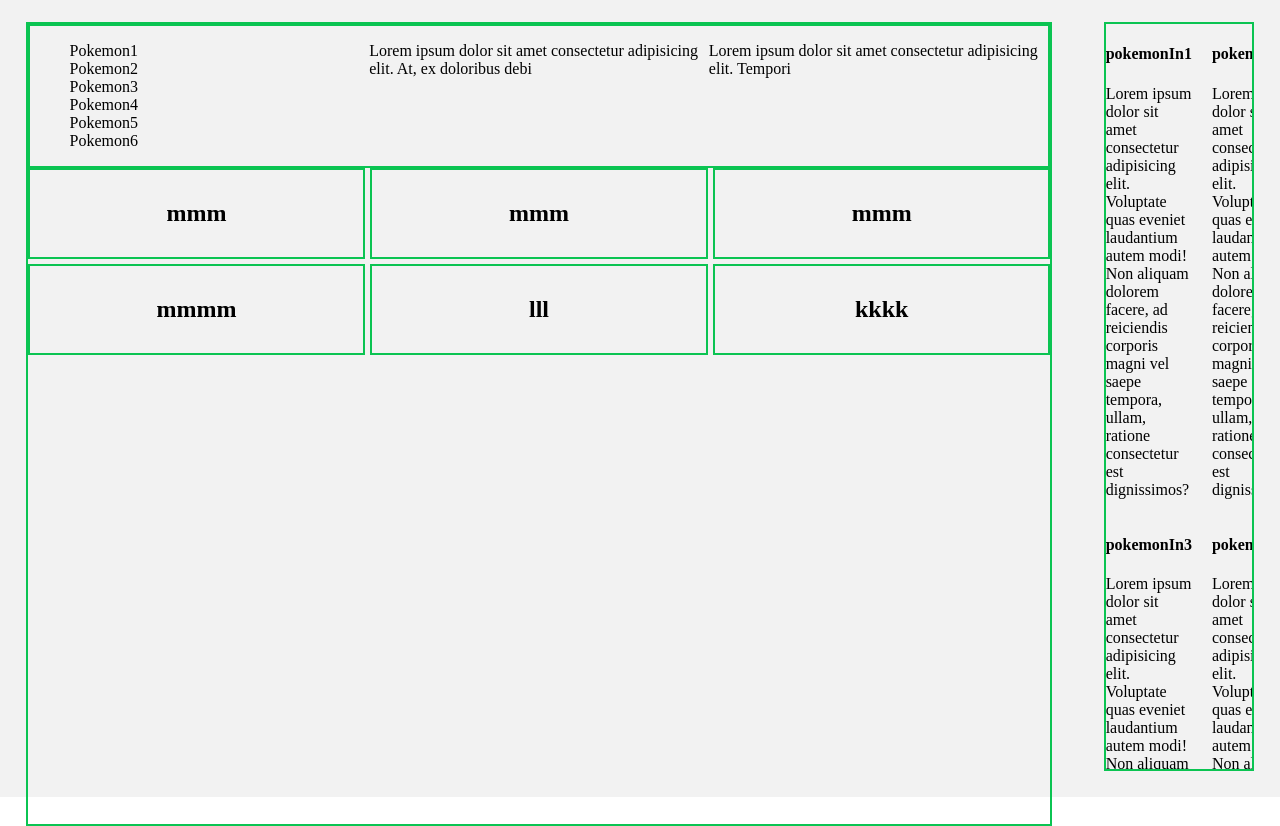
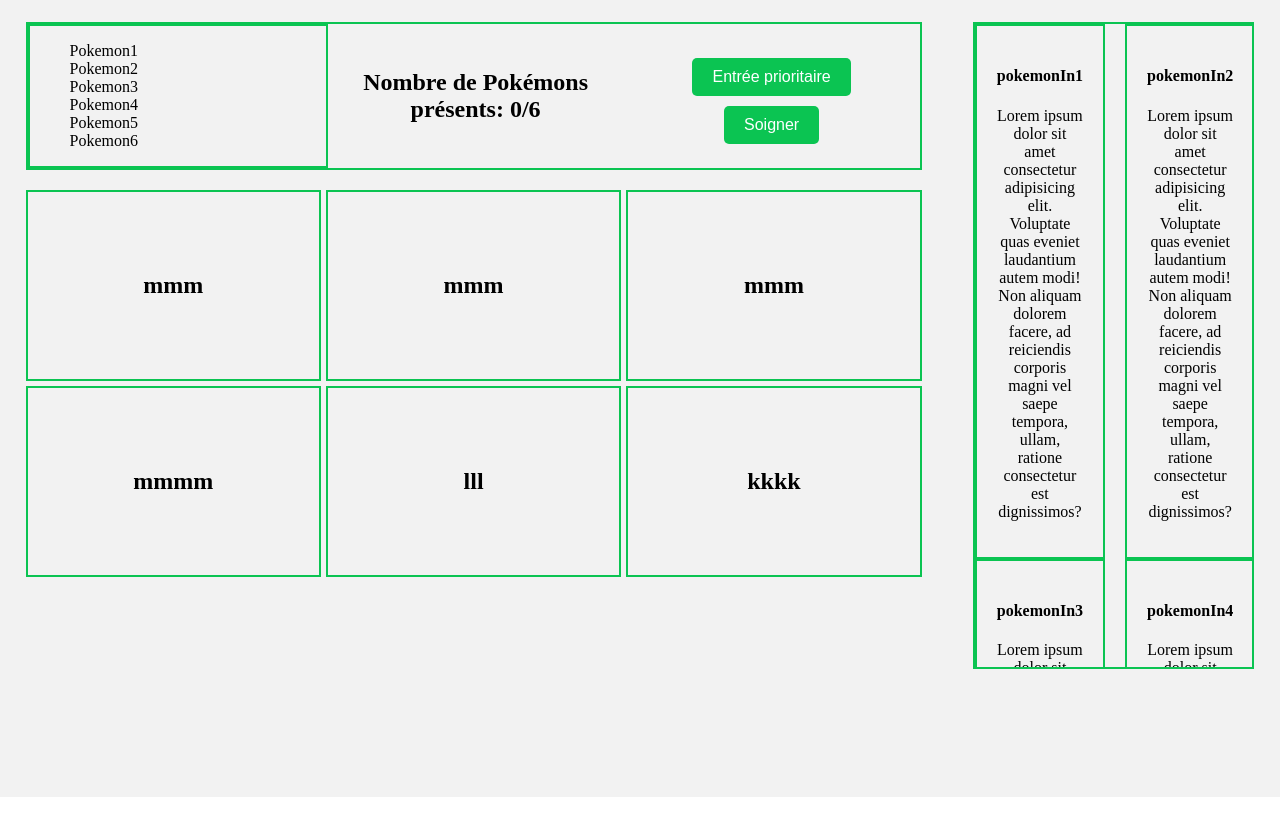
Before and after one commit to KubaOlszak/Pokemon_HC, a website with bundled scripts: page index.html in a window 1280 px wide. Shown: the part 98-924 px from the top of the page. Built offline with nearby package versions, Linux system fonts and the light colour scheme.

Commit message:
design 4/6

```diff
--- a/index.html
+++ b/index.html
@@ -25,14 +25,11 @@
           </ul>
         </div>
         <div class="compteurPresence">
-          <p>
-            Lorem ipsum dolor sit amet consectetur adipisicing elit. At, ex doloribus debi
-          </p>
+          <p>Nombre de Pokémons présents: <span id="counter">0</span>/6</p>
         </div>
         <div class="boutonsDuMenu">
-          <p>
-            Lorem ipsum dolor sit amet consectetur adipisicing elit. Tempori
-          </p>
+          <button class="soigner-btn">Soigner</button>
+          <button class="entree-prioritaire-btn">Entrée prioritaire</button>
         </div>
       </div>
       <div class="pokemonInside">
--- a/style.css
+++ b/style.css
@@ -19,11 +19,15 @@ body {
   column-gap: 20px;
   margin: 2%;
   overflow: auto;
+  margin-bottom: 10%;
 }
 
 .pokemonOutside > div {
-  break-inside: avoid;
-  height: calc(50% - 20px);
+    border: 2px solid #0bc452;
+    padding: 20px;
+    text-align: center;
+    grid-column: span 1;
+
 }
 
 h1 {
@@ -42,12 +46,13 @@ li {
 }
 
 .main {
-  border: 2px solid #0bc452;
+  width: 70%;
   display: flex;
   flex-direction: column;
   height: 100%;
   margin: 2%;
   overflow: hidden;
+  margin-bottom: 20px;
 }
 
 .menuMachine {
@@ -59,26 +64,75 @@ li {
 
 .nomPokemonsPresents {
   flex: 1;
+  border: 2px solid #0bc452;
+
 }
 
 .compteurPresence {
   flex: 1;
+  display: flex;
+  align-items: center;
+  justify-content: center;
+
+}
+
+.compteurPresence p {
+  font-size: 16px;
+  text-align: center;
+  font-size: 24px;
+  font-weight: bold;
+}
+
+.compteurPresence #counter {
+  font-weight: bold;
 }
 
 .boutonsDuMenu {
   flex: 1;
+  display: flex;
+  flex-direction: column;
+  align-items: center;
+  justify-content: center;
 }
+
+.soigner-btn,
+.entree-prioritaire-btn {
+  display: block;
+  margin-top: 10px;
+  padding: 10px 20px;
+  background-color: #0bc452;
+  color: #fff;
+  border: none;
+  border-radius: 5px;
+  font-size: 16px;
+  transition: background-color 0.3s ease;
+}
+
+.soigner-btn:hover,
+.entree-prioritaire-btn:hover {
+  background-color: #0d9644;
+}
+
+.soigner-btn {
+  order: 2;
+}
+
+.entree-prioritaire-btn {
+  order: 1;
+}
+
 
 .pokemonInside {
   justify-content: center;
   display: grid;
   grid-template-columns: repeat(3, 1fr);
   grid-gap: 5px;
+  margin-top: 20px;
 }
 
 .pokemonInside div {
   border: 2px solid #0bc452;
-  padding: 10px;
+  padding: 60px;
   text-align: center;
   grid-column: span 1;
 }
```
